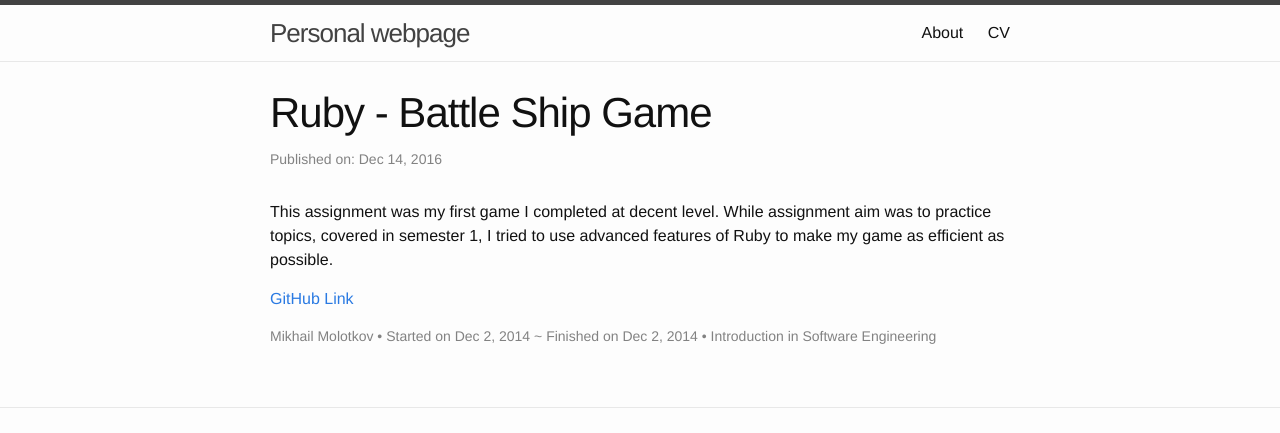
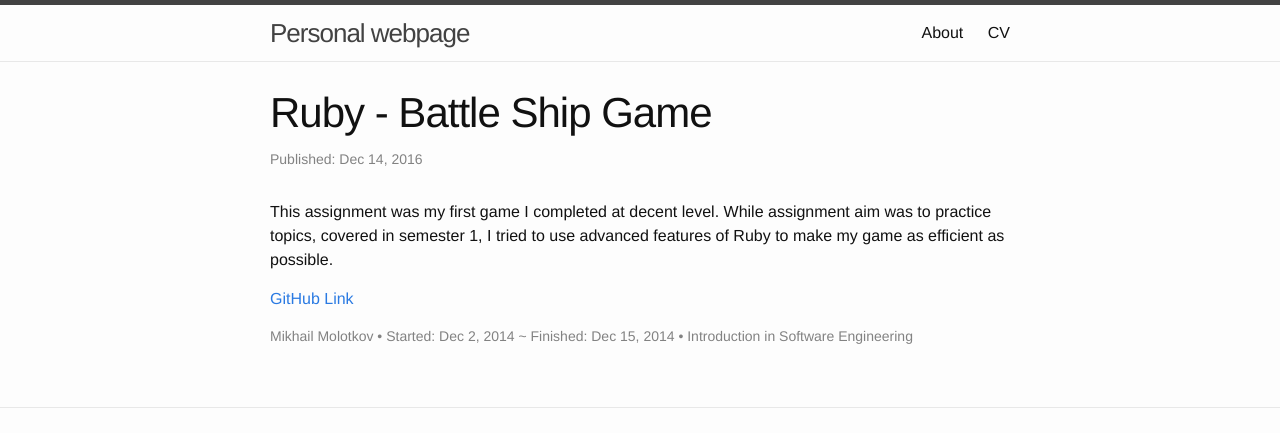
Before and after one commit to MikhailMS/mikhailms.github.io, a Jekyll site: the page built from _posts/2016-12-14-story-1.markdown, in a window 1280 px wide. Shown: the top 433 px of the page. Built offline with Jekyll 4.4.1, drawn with Linux system fonts in a browser that asks for light colours.

Commit message:
customisation

```diff
--- a/_layouts/post.html
+++ b/_layouts/post.html
@@ -5,7 +5,7 @@ layout: default
 
   <header class="post-header">
     <h1 class="post-title" itemprop="name headline">{{ page.title }}</h1>
-    <p class="post-meta">Published on: <time datetime="{{ page.date | date_to_xmlschema }}" itemprop="datePublished">{{ page.date | date: "%b %-d, %Y" }}</time></p>
+    <p class="post-meta">Published: <time datetime="{{ page.date | date_to_xmlschema }}" itemprop="datePublished">{{ page.date | date: "%b %-d, %Y" }}</time></p>
   </header>
 
   <div class="post-content" itemprop="articleBody">
@@ -14,8 +14,8 @@ layout: default
       {% if page.author %}
       <span itemprop="author" itemscope itemtype="http://schema.org/Person">
         <span itemprop="name">{{ page.author }}</span> •
-        <span itemprop="start-date">Started on {{ page.start-date | date: "%b %-d, %Y" }}</span> ~
-        <span itemprop="end-date">Finished on {{ page.start-date | date: "%b %-d, %Y" }}</span> •
+        <span itemprop="start-date">Started: {{ page.start-date | date: "%b %-d, %Y" }}</span> ~
+        <span itemprop="end-date">Finished: {{ page.end-date | date: "%b %-d, %Y" }}</span> •
         <span itemprop="module">{{ page.module-name }}</span>
       </span>
       {% endif %}
```
